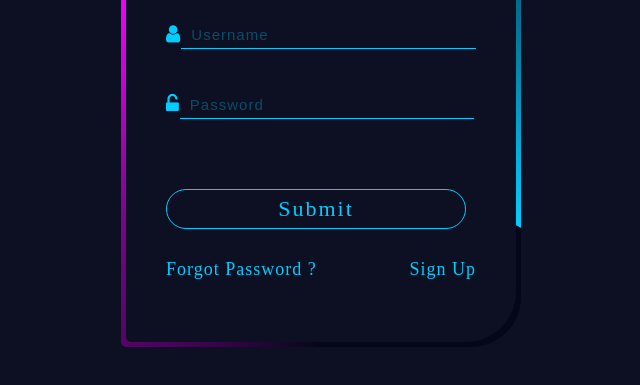
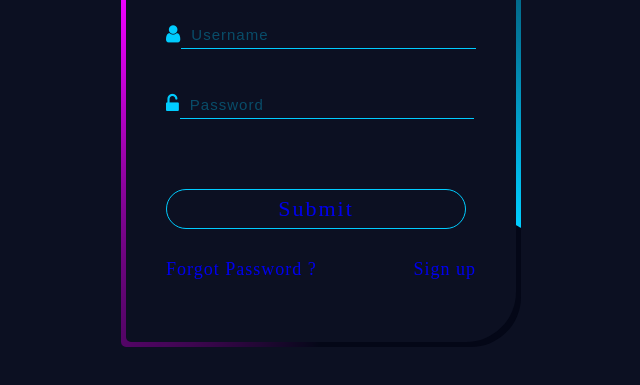
Before and after one commit to TECHTOAMYT/addme, a plain HTML site: page index.html in a window 1280 px wide. Shown: the part 193-578 px from the top of the page, without its empty margins (319-959 px from the left). Drawn offline with nearby package versions, Linux system fonts and the light colour scheme.

Commit message:
Update index.html

```diff
--- a/index.html
+++ b/index.html
@@ -35,11 +35,11 @@
           />
         </div>
         <div class="button_group" id="login_button">
-          <a>Submit</a>
+          <a href="https://www.authpro.com/auth/loiner/">Submit</a>
         </div>
         <div class="fotter">
-          <a>Forgot Password ?</a>
-          <a>Sign Up</a>
+          <a href="https://www.authpro.com/auth/loiner/?action=lost">Forgot Password ?</a>
+          <a href="https://www.authpro.com/auth/loiner/?action=reg">Sign up</a>
         </div>
       </div>
     </div>
```
